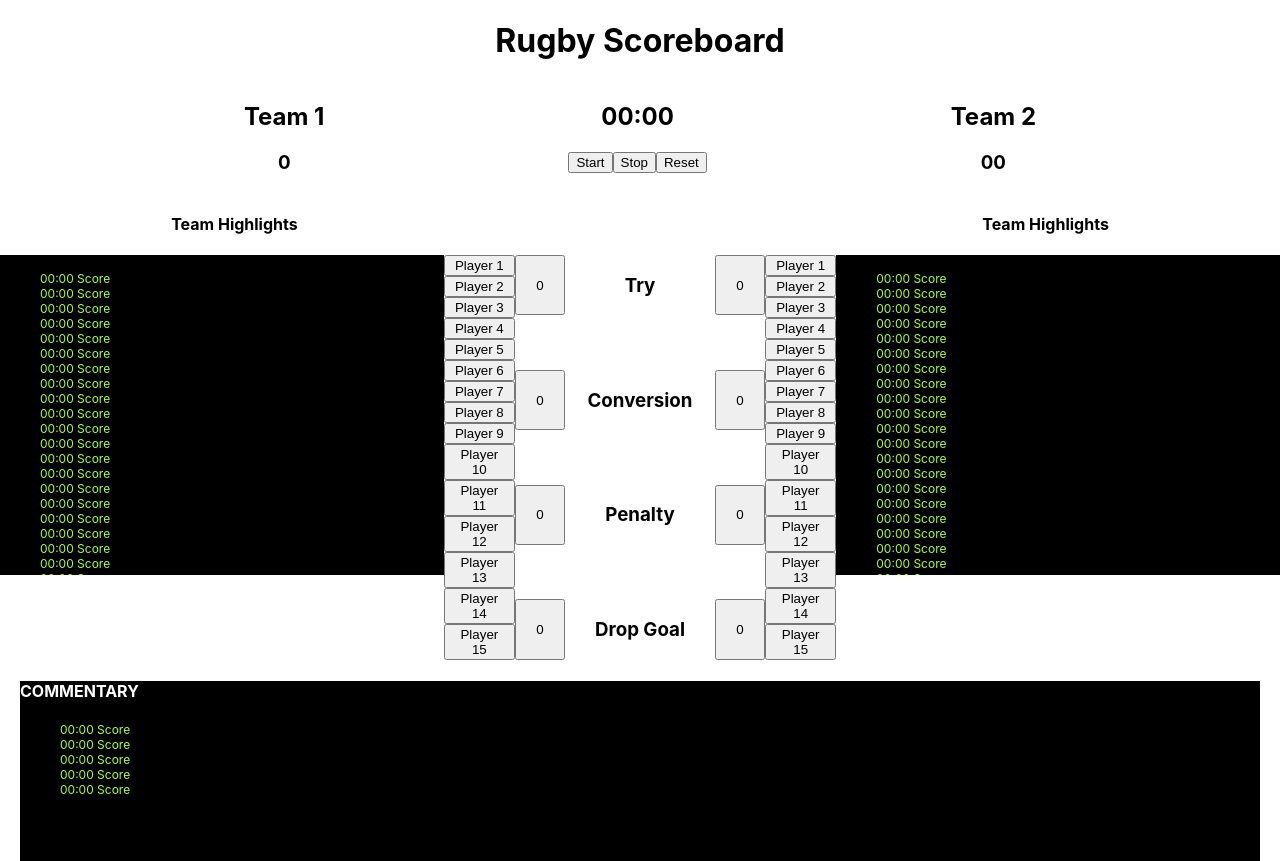
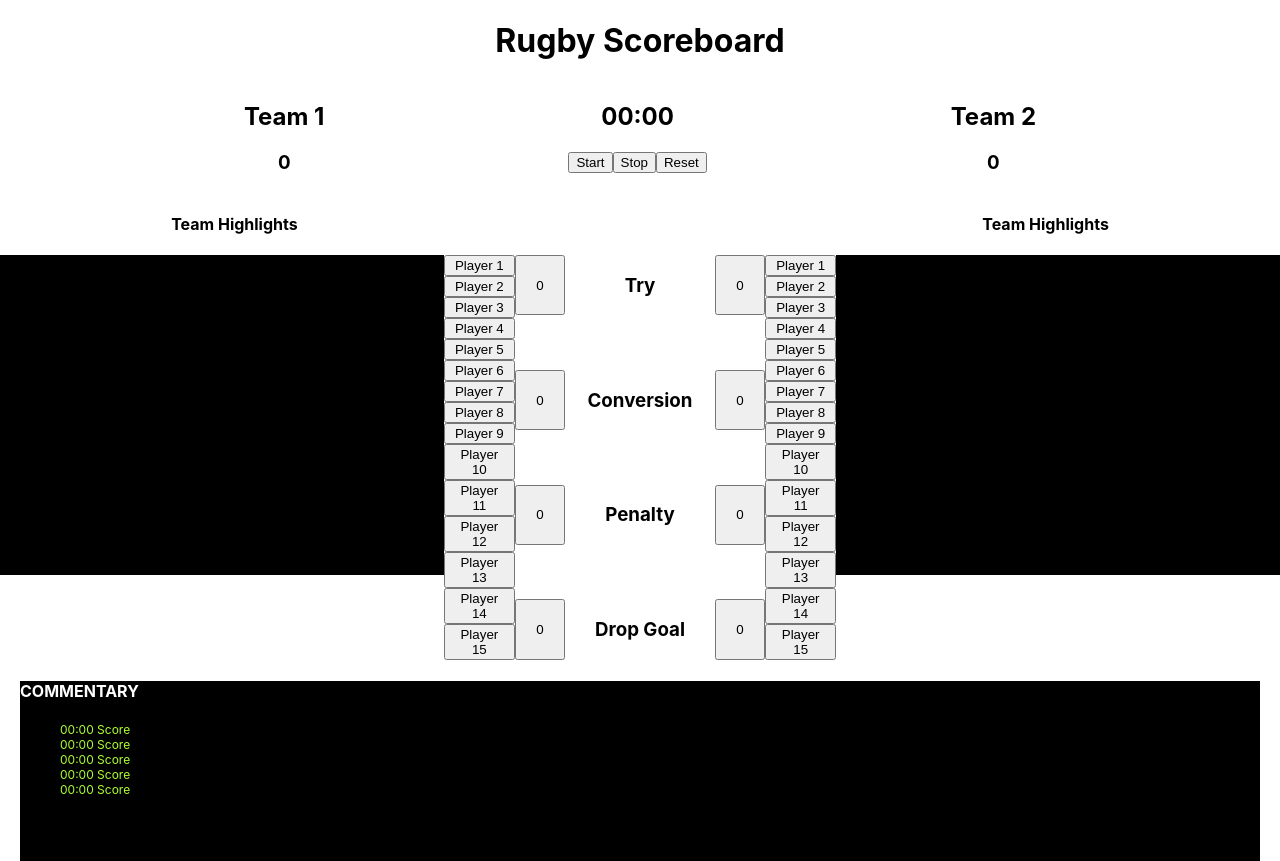
Before and after one commit to DSutcliffe/rugby-scoreboard, a React (Create React App) app: page / in a window 1280 px wide. Built offline with nearby package versions, Linux system fonts and the light colour scheme.

Commit message:
Team Highlights Working (Static Time)

```diff
--- a/src/App.js
+++ b/src/App.js
@@ -6,6 +6,8 @@ import Timer from './components/Timer.js'
 class App extends Component {
 
   state = {
+    stateTeamNumber: 0,
+
     team1TryCount: 0,
     team1TryScored: false,
     team1ConversionCount: 0,
@@ -13,6 +15,9 @@ class App extends Component {
     team1DropGoalCount: 0,
     team1Score: 0,
     team1PlayerNumber: "",
+    team1ScoreType: "",
+    team1Time: [],
+    team1Highlights: { time: "", player: "", scoreType: ""},
 
     team2TryCount: 0,
     team2TryScored: false,
@@ -20,52 +25,126 @@ class App extends Component {
     team2PenaltyCount: 0,
     team2DropGoalCount: 0,
     team2Score: 0,
-    team2PlayerNumber: ""
+    team2PlayerNumber: "",
+    team2ScoreType: "",
+    team2Time: [],
+    team2Highlights: { time: "", player: "", scoreType: ""}
   }
 
   addToPenaltyCount = () => {
     console.log("IN addToPenaltyCount METHOD");
 
+    if (this.state.teamNumber === 1) {
       this.setState({
         team1PenaltyCount: this.state.team1PenaltyCount + 1,
-      team1Score: this.state.team1Score + 3
+        team1Score: this.state.team1Score + 3,
+        team1Time: [...this.state.team1Time, `12:00 | Player ${this.state.team1PlayerNumber} : Penalty Scored`]
       })
+    } else {
+      this.setState({
+        team2PenaltyCount: this.state.team2PenaltyCount + 1,
+        team2Score: this.state.team2Score + 3,
+        team2Time: [...this.state.team2Time, `12:00 | Player ${this.state.team2PlayerNumber} : Penalty Scored`]
+      })
+    }
+
   }
 
   addToDropGoalCount = () => {
     console.log("IN addToDropGoalCount METHOD");
 
+    if (this.state.teamNumber === 1) {
       this.setState({
         team1DropGoalCount: this.state.team1DropGoalCount + 1,
-      team1Score: this.state.team1Score + 3
+        team1Score: this.state.team1Score + 3,
+        team1Time: [...this.state.team1Time, `12:00 | Player ${this.state.team1PlayerNumber} : Drop Goal Scored`]
       })
+    } else {
+      this.setState({
+        team2DropGoalCount: this.state.team2DropGoalCount + 1,
+        team2Score: this.state.team2Score + 3,
+        team2Time: [...this.state.team2Time, `12:00 | Player ${this.state.team2PlayerNumber} : Drop Goal Scored`]
+      })
+    }
+
   }
 
   addToTryCount = () => {
     console.log("IN addToTryCount METHOD");
 
+    if (this.state.teamNumber === 1) {
       this.setState({
         team1TryCount: this.state.team1TryCount + 1,
         team1Score: this.state.team1Score + 5,
+        team1Time: [...this.state.team1Time, `12:00 | Player ${this.state.team1PlayerNumber} : Try Scored`],
         team1TryScored: true
       })
+    } else {
+      this.setState({
+        team2TryCount: this.state.team2TryCount + 1,
+        team2Score: this.state.team2Score + 5,
+        team2Time: [...this.state.team2Time, `12:00 | Player ${this.state.team2PlayerNumber} : Try Scored`],
+        team2TryScored: true
+      })
+    }
+
 
   }
 
   addToConversionCount = () => {
     console.log("IN addToConversionCount METHOD");
 
+    if (this.state.teamNumber === 1) {
       if (this.state.team1TryScored === true) {
         this.setState({
           team1ConversionCount: this.state.team1ConversionCount + 1,
           team1Score: this.state.team1Score + 2,
+          team1Time: [...this.state.team1Time, `12:00 | Player ${this.state.team1PlayerNumber} : Conversion Scored`],
           team1TryScored: false
+        })
+      }
+    } else {
+      if (this.state.team2TryScored === true) {
+        this.setState({
+          team2ConversionCount: this.state.team2ConversionCount + 1,
+          team2Score: this.state.team2Score + 2,
+          team2Time: [...this.state.team2Time, `12:00 | Player ${this.state.team2PlayerNumber} : Conversion Scored`],
+          team2TryScored: false
+        })
+      }
+    }
+
+  }
+
+  playerSelect = (teamNumber, playerNumber) => {
+    console.log("IN playerSelect METHOD");
+
+    if (teamNumber === 1){
+      this.setState({
+        teamNumber: 1,
+        team1PlayerNumber: playerNumber
+      })
+    } else {
+      this.setState({
+        teamNumber: 2,
+        team2PlayerNumber: playerNumber
       })
     }
 
   }
 
+  createHighlights = (item) => {
+    return (
+      <li>{item}</li>
+    )
+  }
+
   render() {
+    const t1Highlights = this.state.team1Time
+    const listT1Highlights = t1Highlights.map(this.createHighlights)
+
+    const t2Highlights = this.state.team2Time
+    const listT2Highlights = t2Highlights.map(this.createHighlights)
 
     return (
       <div className="App">
@@ -87,7 +166,7 @@ class App extends Component {
 
           <div className="teamScores">
             <h2>Team 2</h2>
-            <h3>00</h3>
+            <h3>{this.state.team2Score}</h3>
           </div>
 
         </div>
@@ -111,66 +190,25 @@ class App extends Component {
         <div className="middleSectionBottom">
 
           <div className="teamHighlights">
-            <ul>
-              <li>00:00 Score</li>
-              <li>00:00 Score</li>
-              <li>00:00 Score</li>
-              <li>00:00 Score</li>
-              <li>00:00 Score</li>
-              <li>00:00 Score</li>
-              <li>00:00 Score</li>
-              <li>00:00 Score</li>
-              <li>00:00 Score</li>
-              <li>00:00 Score</li>
-              <li>00:00 Score</li>
-              <li>00:00 Score</li>
-              <li>00:00 Score</li>
-              <li>00:00 Score</li>
-              <li>00:00 Score</li>
-              <li>00:00 Score</li>
-              <li>00:00 Score</li>
-              <li>00:00 Score</li>
-              <li>00:00 Score</li>
-              <li>00:00 Score</li>
-              <li>00:00 Score</li>
-              <li>00:00 Score</li>
-              <li>00:00 Score</li>
-              <li>00:00 Score</li>
-              <li>00:00 Score</li>
-              <li>00:00 Score</li>
-              <li>00:00 Score</li>
-              <li>00:00 Score</li>
-              <li>00:00 Score</li>
-              <li>00:00 Score</li>
-              <li>00:00 Score</li>
-              <li>00:00 Score</li>
-              <li>00:00 Score</li>
-              <li>00:00 Score</li>
-              <li>00:00 Score</li>
-              <li>00:00 Score</li>
-              <li>00:00 Score</li>
-              <li>00:00 Score</li>
-              <li>00:00 Score</li>
-              <li>00:00 Score</li>
-            </ul>
+            <ul className="t1Highlights">{listT1Highlights}</ul>
           </div>
 
           <div className="teamPlayers">
-            <button>Player 1</button>
-            <button>Player 2</button>
-            <button>Player 3</button>
-            <button>Player 4</button>
-            <button>Player 5</button>
-            <button>Player 6</button>
-            <button>Player 7</button>
-            <button>Player 8</button>
-            <button>Player 9</button>
-            <button>Player 10</button>
-            <button>Player 11</button>
-            <button>Player 12</button>
-            <button>Player 13</button>
-            <button>Player 14</button>
-            <button>Player 15</button>
+            <button onClick={() => this.playerSelect(1, 1)}>Player 1</button>
+            <button onClick={() => this.playerSelect(1, 2)}>Player 2</button>
+            <button onClick={() => this.playerSelect(1, 3)}>Player 3</button>
+            <button onClick={() => this.playerSelect(1, 4)}>Player 4</button>
+            <button onClick={() => this.playerSelect(1, 5)}>Player 5</button>
+            <button onClick={() => this.playerSelect(1, 6)}>Player 6</button>
+            <button onClick={() => this.playerSelect(1, 7)}>Player 7</button>
+            <button onClick={() => this.playerSelect(1, 8)}>Player 8</button>
+            <button onClick={() => this.playerSelect(1, 9)}>Player 9</button>
+            <button onClick={() => this.playerSelect(1, 10)}>Player 10</button>
+            <button onClick={() => this.playerSelect(1, 11)}>Player 11</button>
+            <button onClick={() => this.playerSelect(1, 12)}>Player 12</button>
+            <button onClick={() => this.playerSelect(1, 13)}>Player 13</button>
+            <button onClick={() => this.playerSelect(1, 14)}>Player 14</button>
+            <button onClick={() => this.playerSelect(1, 15)}>Player 15</button>
           </div>
 
           <div className="footerCenter">
@@ -178,90 +216,49 @@ class App extends Component {
             <div className="scoreType">
               <button className="scoreButton" onClick={this.addToTryCount}>{this.state.team1TryCount}</button>
               <h3 className="scoreTypeName">Try</h3>
-              <button className="scoreButton">{this.state.team2TryCount}</button>
+              <button className="scoreButton" onClick={this.addToTryCount}>{this.state.team2TryCount}</button>
             </div>
 
             <div className="scoreType">
               <button className="scoreButton" onClick={this.addToConversionCount}>{this.state.team1ConversionCount}</button>
               <h3 className="scoreTypeName">Conversion</h3>
-              <button className="scoreButton">{this.state.team2ConversionCount}</button>
+              <button className="scoreButton" onClick={this.addToConversionCount}>{this.state.team2ConversionCount}</button>
             </div>
 
             <div className="scoreType">
               <button className="scoreButton" onClick={this.addToPenaltyCount}>{this.state.team1PenaltyCount}</button>
               <h3 className="scoreTypeName">Penalty</h3>
-              <button className="scoreButton">{this.state.team2PenaltyCount}</button>
+              <button className="scoreButton" onClick={this.addToPenaltyCount}>{this.state.team2PenaltyCount}</button>
             </div>
 
             <div className="scoreType">
               <button className="scoreButton" onClick={this.addToDropGoalCount}>{this.state.team1DropGoalCount}</button>
               <h3 className="scoreTypeName">Drop Goal</h3>
-              <button className="scoreButton">{this.state.team2DropGoalCount}</button>
+              <button className="scoreButton" onClick={this.addToDropGoalCount}>{this.state.team2DropGoalCount}</button>
             </div>
 
           </div>
 
           <div className="teamPlayers">
-            <button>Player 1</button>
-            <button>Player 2</button>
-            <button>Player 3</button>
-            <button>Player 4</button>
-            <button>Player 5</button>
-            <button>Player 6</button>
-            <button>Player 7</button>
-            <button>Player 8</button>
-            <button>Player 9</button>
-            <button>Player 10</button>
-            <button>Player 11</button>
-            <button>Player 12</button>
-            <button>Player 13</button>
-            <button>Player 14</button>
-            <button>Player 15</button>
+            <button onClick={() => this.playerSelect(2, 1)}>Player 1</button>
+            <button onClick={() => this.playerSelect(2, 2)}>Player 2</button>
+            <button onClick={() => this.playerSelect(2, 3)}>Player 3</button>
+            <button onClick={() => this.playerSelect(2, 4)}>Player 4</button>
+            <button onClick={() => this.playerSelect(2, 5)}>Player 5</button>
+            <button onClick={() => this.playerSelect(2, 6)}>Player 6</button>
+            <button onClick={() => this.playerSelect(2, 7)}>Player 7</button>
+            <button onClick={() => this.playerSelect(2, 8)}>Player 8</button>
+            <button onClick={() => this.playerSelect(2, 9)}>Player 9</button>
+            <button onClick={() => this.playerSelect(2, 10)}>Player 10</button>
+            <button onClick={() => this.playerSelect(2, 11)}>Player 11</button>
+            <button onClick={() => this.playerSelect(2, 12)}>Player 12</button>
+            <button onClick={() => this.playerSelect(2, 13)}>Player 13</button>
+            <button onClick={() => this.playerSelect(2, 14)}>Player 14</button>
+            <button onClick={() => this.playerSelect(2, 15)}>Player 15</button>
           </div>
 
           <div className="teamHighlights">
-            <ul>
-            <li>00:00 Score</li>
-              <li>00:00 Score</li>
-              <li>00:00 Score</li>
-              <li>00:00 Score</li>
-              <li>00:00 Score</li>
-              <li>00:00 Score</li>
-              <li>00:00 Score</li>
-              <li>00:00 Score</li>
-              <li>00:00 Score</li>
-              <li>00:00 Score</li>
-              <li>00:00 Score</li>
-              <li>00:00 Score</li>
-              <li>00:00 Score</li>
-              <li>00:00 Score</li>
-              <li>00:00 Score</li>
-              <li>00:00 Score</li>
-              <li>00:00 Score</li>
-              <li>00:00 Score</li>
-              <li>00:00 Score</li>
-              <li>00:00 Score</li>
-              <li>00:00 Score</li>
-              <li>00:00 Score</li>
-              <li>00:00 Score</li>
-              <li>00:00 Score</li>
-              <li>00:00 Score</li>
-              <li>00:00 Score</li>
-              <li>00:00 Score</li>
-              <li>00:00 Score</li>
-              <li>00:00 Score</li>
-              <li>00:00 Score</li>
-              <li>00:00 Score</li>
-              <li>00:00 Score</li>
-              <li>00:00 Score</li>
-              <li>00:00 Score</li>
-              <li>00:00 Score</li>
-              <li>00:00 Score</li>
-              <li>00:00 Score</li>
-              <li>00:00 Score</li>
-              <li>00:00 Score</li>
-              <li>00:00 Score</li>
-          </ul>
+          <ul className="t1Highlights">{listT2Highlights}</ul>
           </div>
 
         </div>
```
Lines whose indentation alone changed are shown as unchanged.
